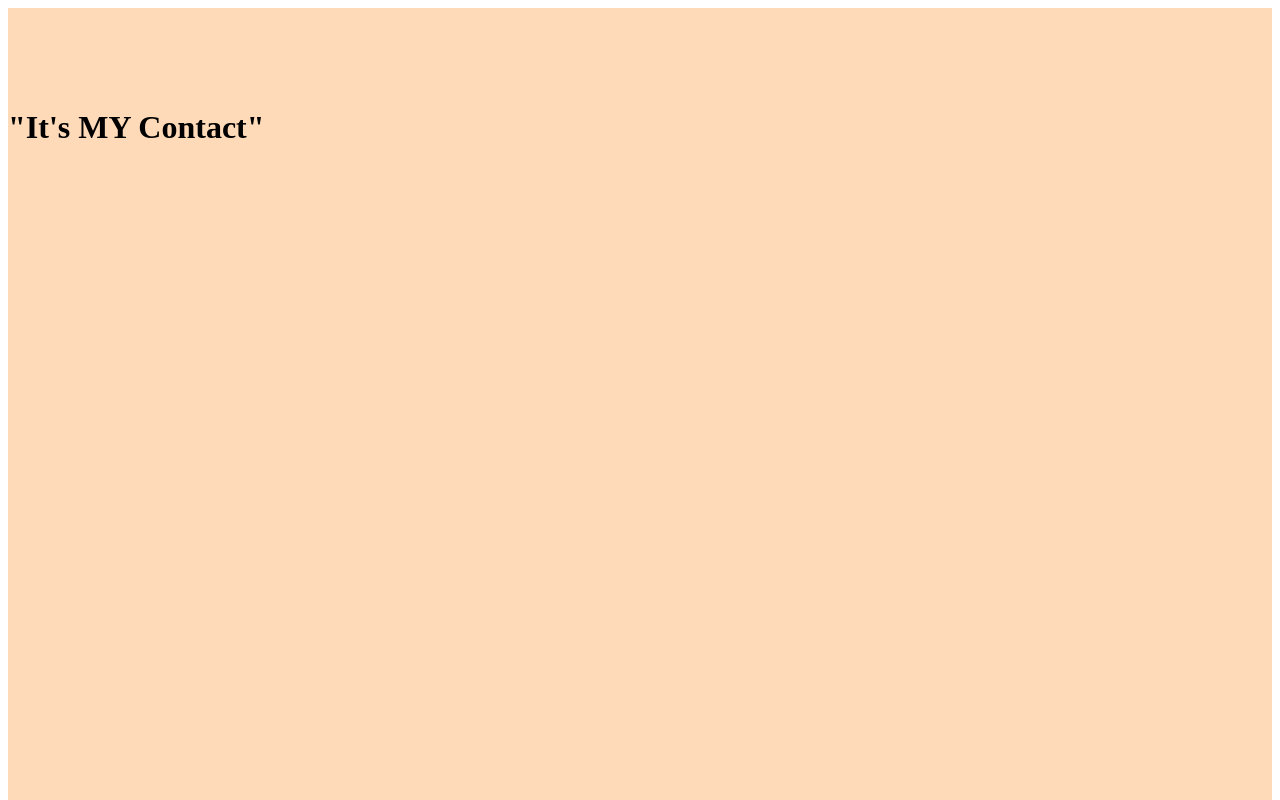
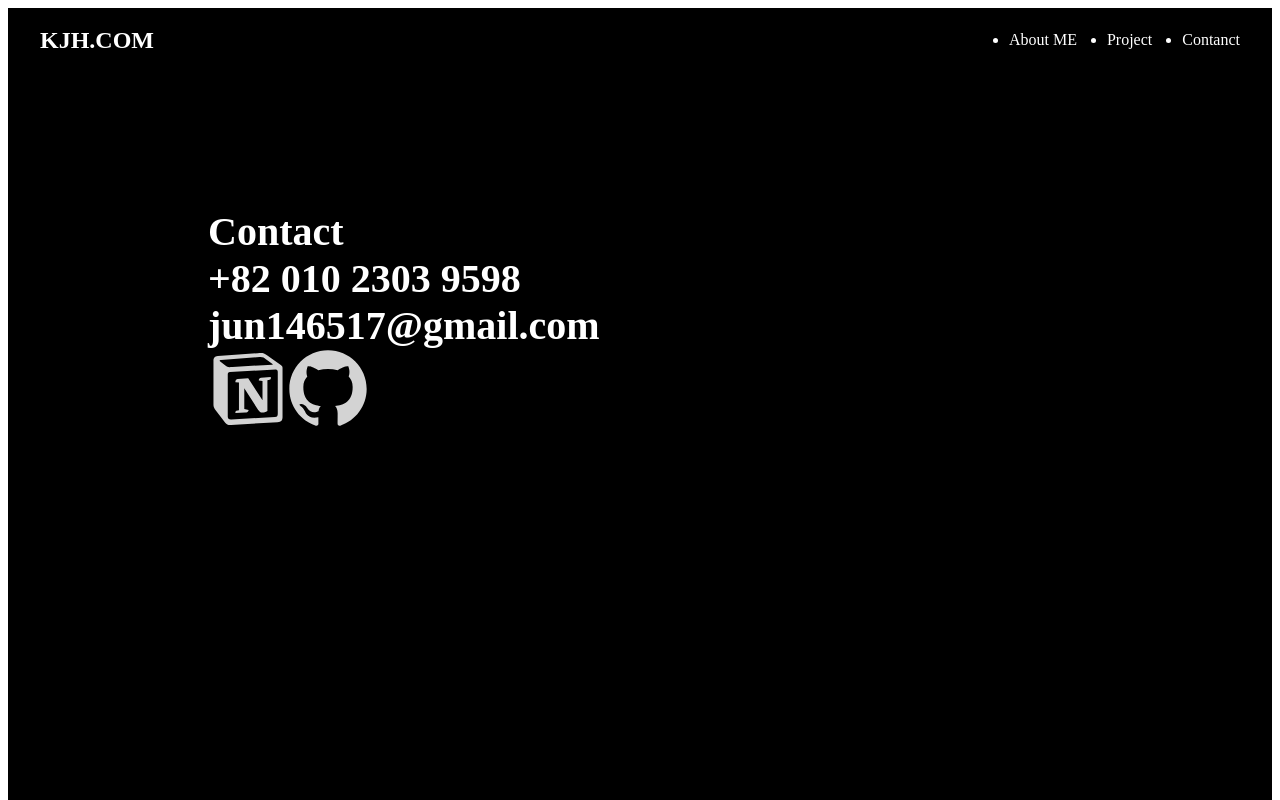
Before and after one commit to heisjun/Junhyuck.com, a React (Create React App) app: page /Contact in a window 1280 px wide. Shown: the top 800 px of the page. Built offline with nearby package versions, Linux system fonts and the light colour scheme.

Commit message:
Feat : Add ContactPage
컨텍츠 페이지 추가

```diff
--- a/src/pages/Contact/index.tsx
+++ b/src/pages/Contact/index.tsx
@@ -1,17 +1,62 @@
 /** @jsxImportSource @emotion/react */
 import { css } from "@emotion/react";
+import Header from "components/Layout/Header/Header";
+import { RxGithubLogo, RxNotionLogo } from "react-icons/rx";
 
 const Contact = () => {
+  const handleOpenNewTab = (url: string) => {
+    window.open(url, "_blank", "noopener, noreferrer");
+  };
   return (
     <div css={containerStyle}>
-      <h1>"It's MY Contact"</h1>
+      <Header />
+      <div css={textContainerStyle}>
+        <div css={textStyle}>Contact</div>
+        <div css={textStyle}>+82 010 2303 9598</div>
+        <div css={textStyle}>jun146517@gmail.com</div>
+
+        <div>
+          <RxNotionLogo
+            css={iconStyle}
+            onClick={() =>
+              handleOpenNewTab(
+                "https://placid-dragonfly-b6b.notion.site/265256b1636d4ab69b252f273fdba52a?pvs=4"
+              )
+            }
+          />
+          <RxGithubLogo
+            css={iconStyle}
+            onClick={() => handleOpenNewTab("https://github.com/heisjun")}
+          />
+        </div>
+      </div>
     </div>
   );
 };
 
 const containerStyle = css`
-  height: 900px;
-  padding-top: 80px;
-  background-color: peachpuff;
+  height: 100vh;
+  width: 100%;
+  background-color: black;
+  position: relative;
+  color: white;
+`;
+
+const textContainerStyle = css`
+  display: flex;
+  flex-direction: column;
+  padding: 200px;
+`;
+
+const textStyle = css`
+  font-weight: bold;
+  font-size: 2.5rem;
+`;
+
+const iconStyle = css`
+  width: 5rem;
+  height: 5rem;
+  cursor: pointer;
+  color: lightgray;
 `;
 export default Contact;
```
